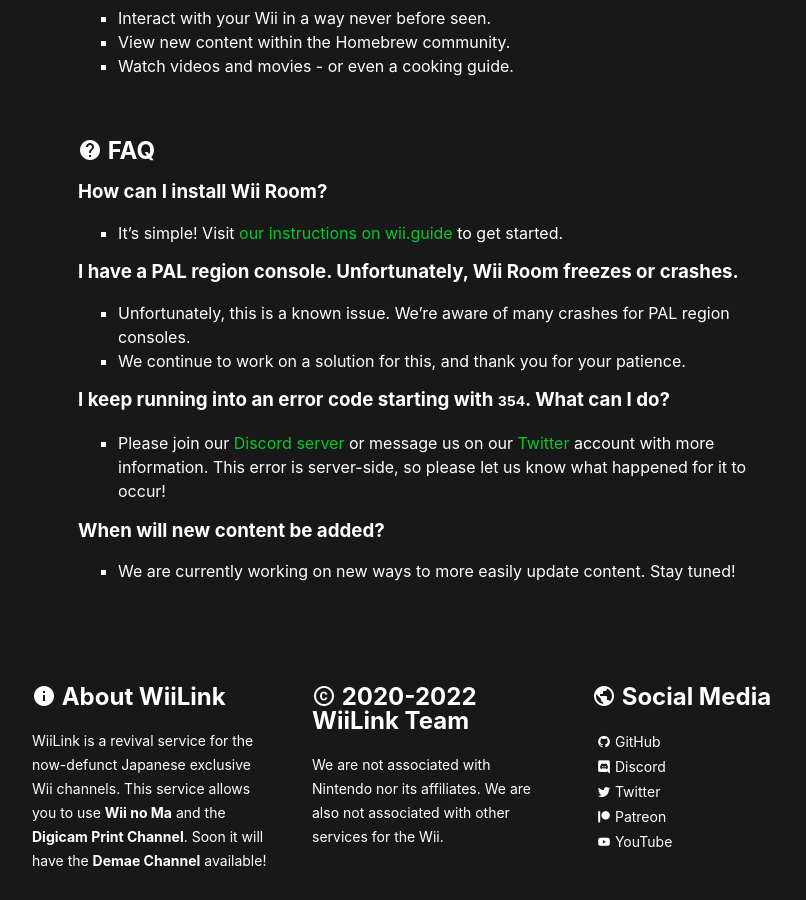
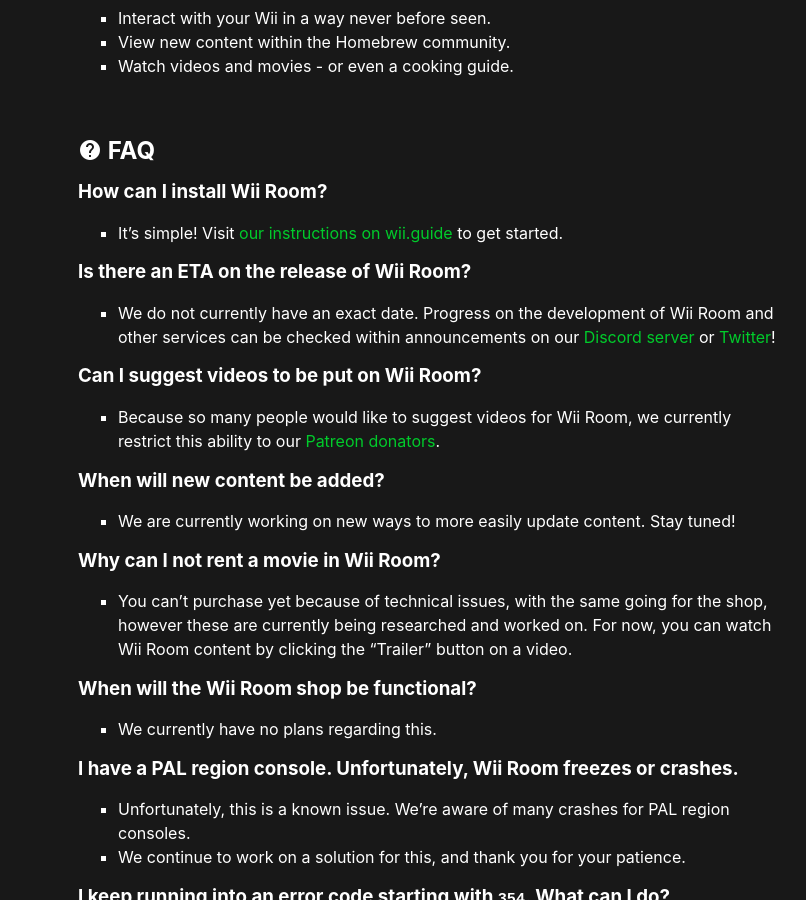
Before and after one commit to WiiLink24/WiiLink24.github.io, a Jekyll site: the page built from services/wii-room.md, in a window 1280 px wide and 900 px high, scrolled down 520 px. Shown: the whole window, without its empty margins (208-1014 px from the left). Built offline with Jekyll 4.4.1, drawn with Linux system fonts in a browser that asks for light colours.

Commit message:
Merge Discord FAQ

```diff
--- a/services/wii-room.md
+++ b/services/wii-room.md
@@ -21,6 +21,21 @@
 ### How can I install Wii Room?
  - It's simple! Visit [our instructions on wii.guide]({{ site.guide }}) to get started.
 
+### Is there an ETA on the release of Wii Room?
+ - We do not currently have an exact date. Progress on the development of Wii Room and other services can be checked within announcements on our [Discord server]({{ site.discord }}) or [Twitter]({{ site.twitter }})!
+
+### Can I suggest videos to be put on Wii Room?
+ - Because so many people would like to suggest videos for Wii Room, we currently restrict this ability to our [Patreon donators]({{ site.patreon }}).
+
+### When will new content be added?
+ - We are currently working on new ways to more easily update content. Stay tuned!
+
+### Why can I not rent a movie in Wii Room?
+ - You can't purchase yet because of technical issues, with the same going for the shop, however these are currently being researched and worked on. For now, you can watch Wii Room content by clicking the "Trailer" button on a video.
+
+### When will the Wii Room shop be functional?
+ - We currently have no plans regarding this.
+
 ### I have a PAL region console. Unfortunately, Wii Room freezes or crashes.
  - Unfortunately, this is a known issue. We're aware of many crashes for PAL region consoles.
  - We continue to work on a solution for this, and thank you for your patience.
```
Also changed, not shown: other parts of services/wii-room.md (+0 -2 lines), faq.md (+5 -0 lines).
